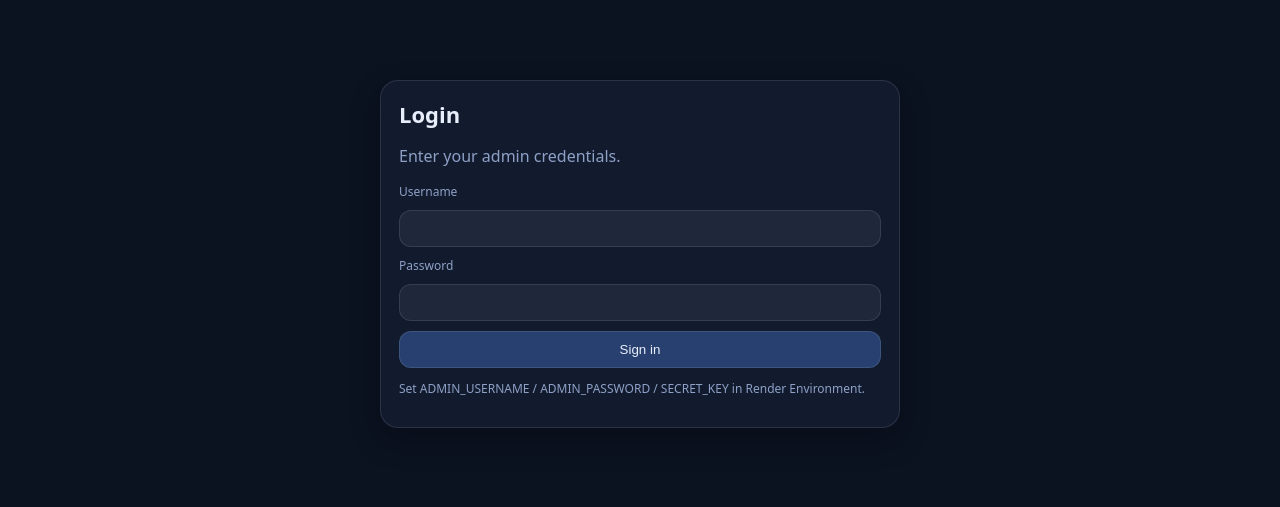
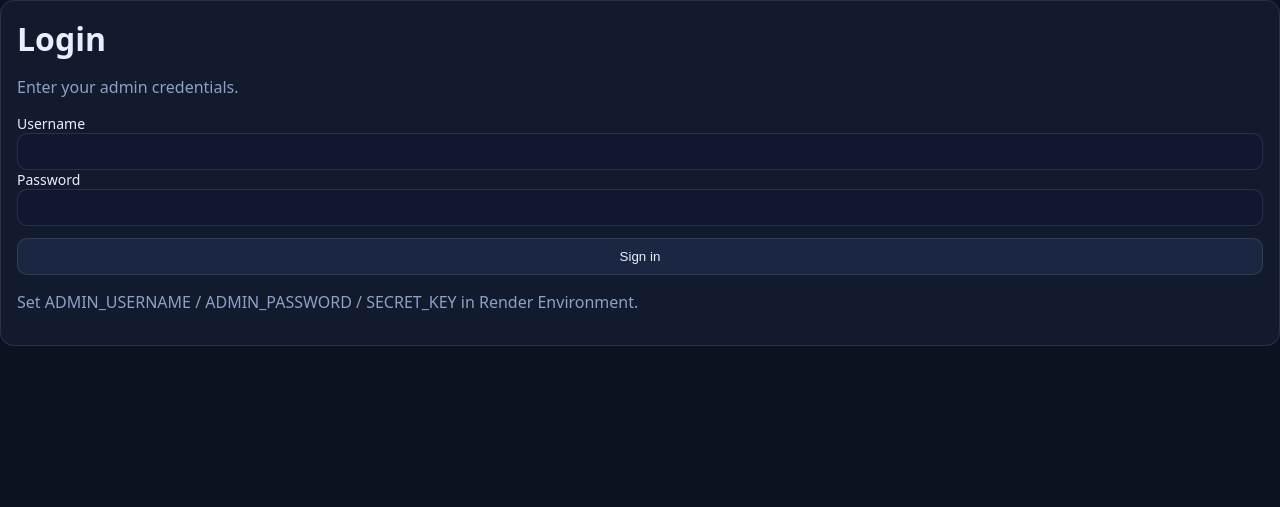
Before and after one commit to ayden611/early-risk-alert-ai, a Flask app: template templates/login.html in a window 1280 px wide. Shown: the top 507 px of the page. Run offline with Flask 3, Linux system fonts and the light colour scheme; the template is opened without the code that fills it, so the values that code supplies are empty; parts of the project's set-up code (start-up, migrations or seed data) failed here and were passed over.

Commit message:
Update style.css

```diff
--- a/static/style.css
+++ b/static/style.css
@@ -4,10 +4,8 @@
   --muted:#8ea0c6;
   --text:#e9eefc;
   --border:rgba(255,255,255,.10);
-  --good:#2e7d32;
-  --bad:#c62828;
   --btn:#1b2742;
-  --btn2:#27406f;
+  --btn2:#2a3b63;
 }
 
 *{box-sizing:border-box}
@@ -15,132 +13,94 @@ body{
   margin:0;
   background:var(--bg);
   color:var(--text);
-  font-family: ui-sans-serif, system-ui, -apple-system, Segoe UI, Roboto, Helvetica, Arial;
+  font-family: system-ui, -apple-system, Segoe UI, Roboto, Arial, sans-serif;
 }
 
-.shell{max-width:1100px;margin:28px auto;padding:0 16px;}
-.topbar{
-  display:flex;justify-content:space-between;align-items:center;
-  margin-bottom:16px;gap:16px;flex-wrap:wrap;
+.nav{
+  border-bottom:1px solid var(--border);
+  background:rgba(0,0,0,.15);
 }
-.brand{display:flex;gap:12px;align-items:center;}
-.logo{
-  width:44px;height:44px;border-radius:12px;
-  display:grid;place-items:center;font-weight:800;
-  background:rgba(255,255,255,.08);
+.nav-inner{
+  max-width:1000px;
+  margin:0 auto;
+  padding:14px 16px;
+  display:flex;
+  align-items:center;
+  justify-content:space-between;
+  gap:16px;
 }
-.brand-title{font-size:18px;font-weight:800}
-.brand-sub{font-size:12px;color:var(--muted)}
-.nav{display:flex;gap:10px;flex-wrap:wrap}
-.navlink{color:var(--text);text-decoration:none;opacity:.9}
-.navlink:hover{opacity:1;text-decoration:underline}
+.brand{color:var(--text); text-decoration:none; font-weight:700;}
+.links a{
+  color:var(--muted);
+  text-decoration:none;
+  margin-left:14px;
+}
+.links a:hover{color:var(--text);}
+
+.container{
+  max-width:1000px;
+  margin:22px auto;
+  padding:0 16px;
+  display:grid;
+  gap:16px;
+}
 
 .card{
   background:var(--card);
   border:1px solid var(--border);
-  border-radius:18px;
-  padding:18px;
-  box-shadow:0 12px 30px rgba(0,0,0,.25);
-  margin-bottom:16px;
-}
-.center{max-width:520px;margin:80px auto}
-
-h1{margin:0 0 8px 0;font-size:22px}
-h2{margin:16px 0 8px 0;font-size:16px}
-.muted{color:var(--muted)}
-.tiny{font-size:12px}
-
-.flash{margin-bottom:14px}
-.flash-item{
-  background:rgba(255, 193, 7, .12);
-  border:1px solid rgba(255, 193, 7, .25);
-  padding:10px 12px;border-radius:12px;
-  margin-bottom:8px;
+  border-radius:14px;
+  padding:16px;
 }
 
-.form{display:grid;gap:10px;margin-top:10px}
-label{font-size:12px;color:var(--muted)}
-input, select{
-  width:100%;
-  padding:10px 12px;
-  border-radius:12px;
-  border:1px solid var(--border);
-  background:rgba(255,255,255,.06);
-  color:var(--text);
-  outline:none;
-}
-.hint{font-size:12px;color:var(--muted);margin-top:6px}
+h1,h2{margin:0 0 10px}
+.muted{color:var(--muted)}
+.small{font-size:12px}
 
 .grid{
   display:grid;
   grid-template-columns: 1fr 1fr;
   gap:12px;
-  margin-top:12px;
 }
-.full{grid-column:1 / -1}
-@media (max-width:760px){
-  .grid{grid-template-columns:1fr}
+label{display:grid; gap:6px; font-size:14px}
+input, select{
+  width:100%;
+  padding:10px 12px;
+  border-radius:10px;
+  border:1px solid var(--border);
+  background:#0f1830;
+  color:var(--text);
+  outline:none;
 }
+input:focus, select:focus{border-color:rgba(142,160,198,.6)}
 
-.actions{display:flex;gap:10px;flex-wrap:wrap;align-items:center}
 .btn{
-  display:inline-block;
   background:var(--btn);
   border:1px solid var(--border);
   color:var(--text);
   padding:10px 12px;
-  border-radius:12px;
-  text-decoration:none;
+  border-radius:10px;
   cursor:pointer;
 }
-.btn:hover{background:rgba(255,255,255,.10)}
-.btn.primary{background:var(--btn2)}
-.btn.danger{background:rgba(198,40,40,.25);border-color:rgba(198,40,40,.35)}
-.btn.tiny{padding:6px 10px;font-size:12px}
+.btn:hover{background:var(--btn2)}
+.primary{margin-top:12px; width:100%}
 
-.check{display:flex;gap:10px;align-items:flex-start}
-.check input{width:auto;margin-top:3px}
+.mode-row{
+  display:flex;
+  gap:10px;
+  margin:10px 0 14px;
+}
 
-.result{display:flex;justify-content:space-between;align-items:center;gap:14px;flex-wrap:wrap}
-.pill{
-  padding:6px 10px;border-radius:999px;font-weight:700;font-size:12px;
-  border:1px solid var(--border);
-  background:rgba(255,255,255,.06);
+.flash{margin-bottom:10px;}
+.flash-item{
+  background:rgba(255,143,0,.12);
+  border:1px solid rgba(255,143,0,.3);
+  padding:10px 12px;
+  border-radius:10px;
+  color:#ffd79b;
+  margin-bottom:8px;
 }
-.pill.good{border-color:rgba(46,125,50,.5);background:rgba(46,125,50,.15)}
-.pill.bad{border-color:rgba(198,40,40,.5);background:rgba(198,40,40,.15)}
 
 .table-wrap{overflow:auto}
-table{width:100%;border-collapse:separate;border-spacing:0;min-width:900px}
-th, td{padding:10px 10px;border-bottom:1px solid var(--border);text-align:left;font-size:13px}
-th{color:var(--muted);font-weight:700}
-
-.row{display:flex;justify-content:space-between;align-items:center;gap:12px;flex-wrap:wrap}
-.row-actions{display:flex;gap:10px;align-items:center;flex-wrap:wrap}
-
-.metrics{display:grid;grid-template-columns:repeat(3, 1fr);gap:12px;margin-top:12px}
-.metric{border:1px solid var(--border);border-radius:16px;padding:12px;background:rgba(255,255,255,.04)}
-.big{font-size:22px;font-weight:900;margin-top:6px}
-
-.pre{
-  background:rgba(0,0,0,.3);
-  border:1px solid var(--border);
-  padding:12px;
-  border-radius:14px;
-  overflow:auto;
-  white-space:pre-wrap;
-}
-.filters{display:flex;gap:10px;margin:12px 0 16px}
-.chip{padding:8px 12px;border-radius:999px;border:1px solid var(--border);text-decoration:none;color:var(--text);font-size:14px}
-.chip.active{background:rgba(255,255,255,.08)}
-.pager{display:flex;align-items:center;justify-content:space-between;margin-top:14px}
-.btn.disabled{opacity:.4;pointer-events:none}
-
-.kpis{display:grid;grid-template-columns:repeat(3,1fr);gap:12px;margin:16px 0}
-.kpi{padding:14px;border:1px solid var(--border);border-radius:14px;background:rgba(255,255,255,.04)}
-.kpi-title{font-size:13px;color:var(--muted)}
-.kpi-val{font-size:26px;font-weight:800;margin-top:4px}
-
-.charts{display:grid;grid-template-columns:1fr;gap:14px;margin-top:14px}
-.chart-card{padding:14px;border:1px solid var(--border);border-radius:14px;background:rgba(255,255,255,.04)}
-.chart-card h3{margin:0 0 10px 0}
+table{width:100%; border-collapse:collapse}
+th,td{padding:10px 8px; border-bottom:1px solid var(--border); font-size:14px}
+th{color:var(--muted); text-align:left; font-weight:600}
```
